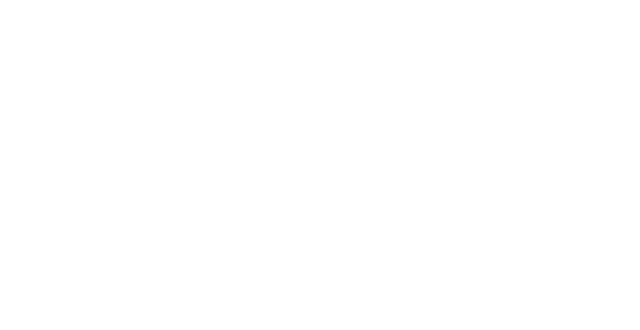
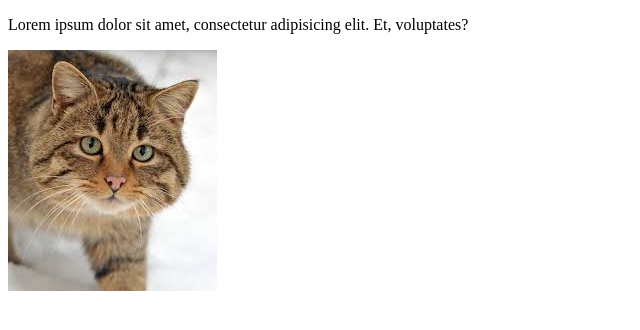
Before and after one commit to wrtyyyx/js_homework, a website: page index.html in a window 1280 px wide. Shown: the whole page, without its empty margins (0-640 px from the left). Drawn offline with Linux system fonts and the light colour scheme.

Commit message:
hw_33 done

```diff
--- a/index.html
+++ b/index.html
@@ -5,6 +5,11 @@
     <title>Title</title>
   </head>
   <body>
+    <p>
+      Lorem ipsum dolor sit amet, consectetur adipisicing elit. Et, voluptates?
+    </p>
+    <img id="img" src="img/1.jpg" />
+
     <script src="./js/script.js"></script>
   </body>
 </html>
--- a/js/script.js
+++ b/js/script.js
@@ -0,0 +1,10 @@
+'use strict';
+
+const docBody = document.body;
+console.log(docBody);
+
+const imgRandom = Math.floor(Math.random() * 9) + 1;
+console.log(imgRandom);
+
+const img = document.getElementById('img');
+img.src = `img/${imgRandom}.jpg`;
```
Also changed, not shown: Readme.md, img/1.jpg (added), img/2.jpg (added), img/3.jpg (added), img/4.jpg (added), img/5.jpg (added), img/6.jpg (added), img/7.jpg (added), img/8.jpg (added), img/9.jpg (added). Lines whose indentation alone changed are shown as unchanged.
